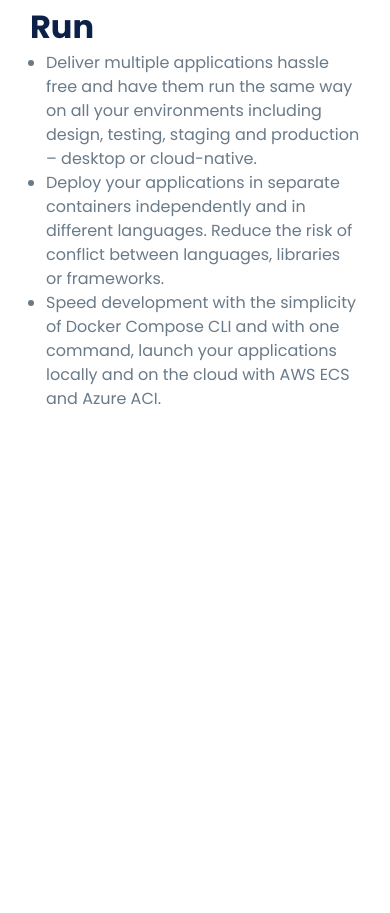
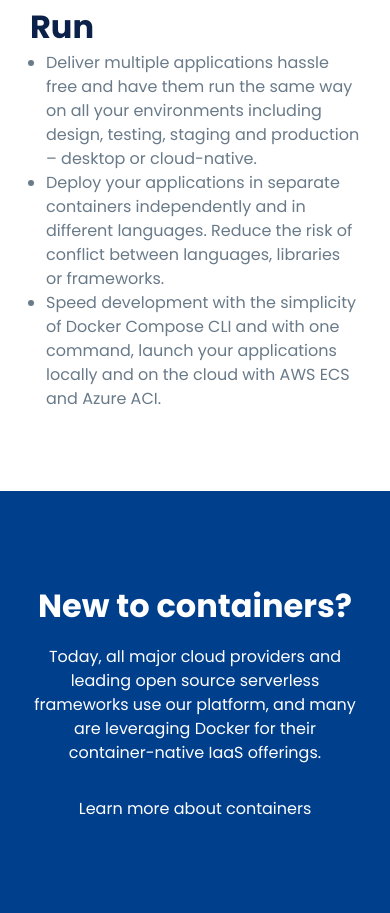
Before and after one commit to Polashahmad01/docker-site-with-css-flexbox, a plain HTML site: page index.html in a window 390 px wide. Shown: the part 3631-4544 px from the top of the page. Before the commit the page ends 4122 px from the top, so only its background shows below. Drawn offline with Linux system fonts and the light colour scheme; files whose address does not match are found by name.

Commit message:
add responsive new to docker containers

```diff
--- a/index.html
+++ b/index.html
@@ -183,5 +183,19 @@
     </div>
   </section>
 
+  <!-- Section: New to Containers -->
+  <section class="new-to-containers">
+    <div class="container">
+      <div class="content-txt">
+        <h1>New to containers?</h1>
+        <p>
+          Today, all major cloud providers and leading open source serverless frameworks use our platform,
+          and many are leveraging Docker for their container-native IaaS offerings.
+        </p>
+        <a href="#">Learn more about containers</a>
+      </div>
+    </div>
+  </section>
+
 </body>
 </html>
--- a/styles/styles.css
+++ b/styles/styles.css
@@ -394,3 +394,45 @@ a {
     font-size: 1.2rem;
   }
 }
+
+/* Section: New to Containers */
+.new-to-containers {
+  background-color: #003F8C;
+  display: flex;
+  justify-content: center;
+  align-items: center;
+  height: 50vh;
+}
+
+.new-to-containers .container .content-txt h1 {
+  font-size: 2rem;
+  color: white;
+  text-align: center;
+}
+
+.new-to-containers .container .content-txt p {
+  color: #fff;
+  text-align: center;
+  margin-bottom: 2rem;
+}
+
+.new-to-containers .container .content-txt a {
+  display: block;
+  margin: auto;
+  text-align: center;
+}
+
+@media(min-width: 640px) {
+  .new-to-containers .container .content-txt h1 {
+    font-size: 3rem;
+  }
+
+  .new-to-containers .container .content-txt p {
+    font-size: 1.6rem;
+  }
+
+  .new-to-containers .container .content-txt a {
+    text-decoration: underline;
+    font-size: 1.5rem;
+  }
+}
```
